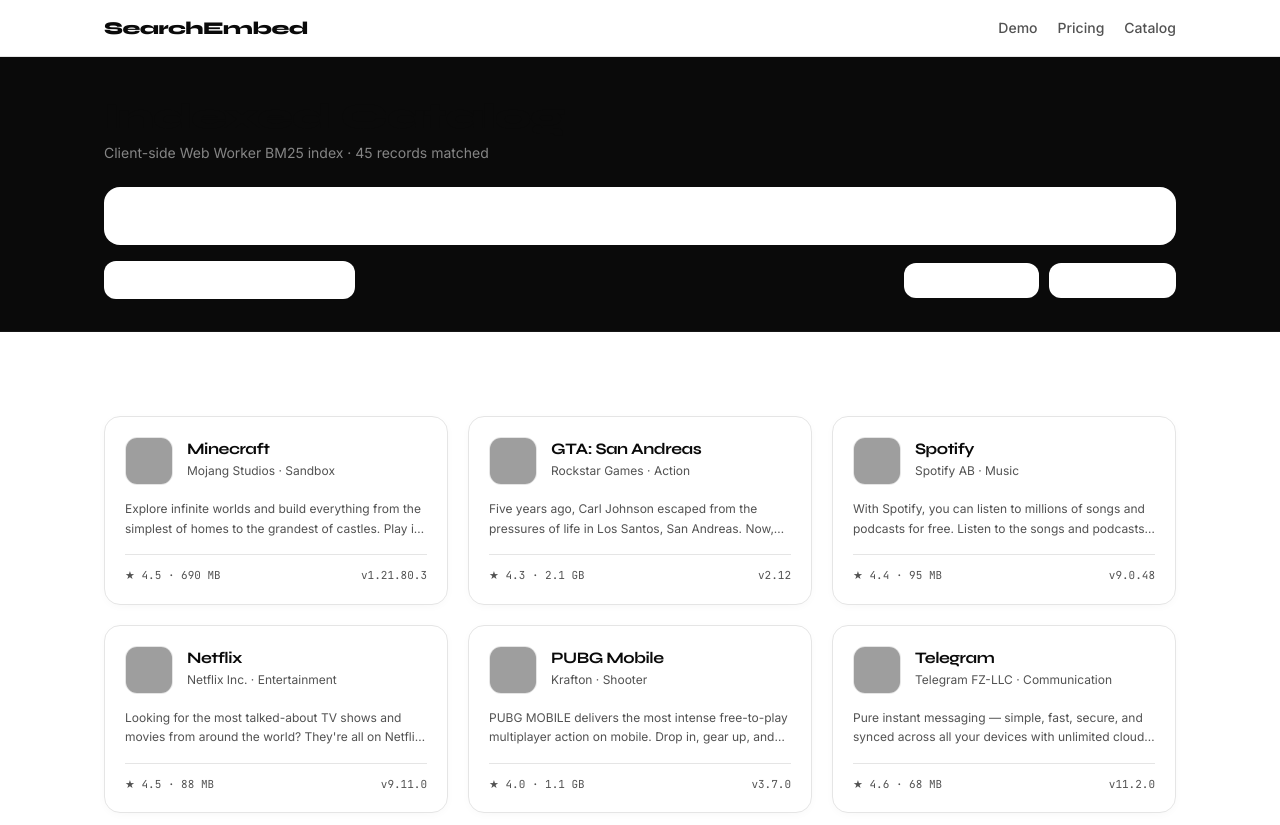
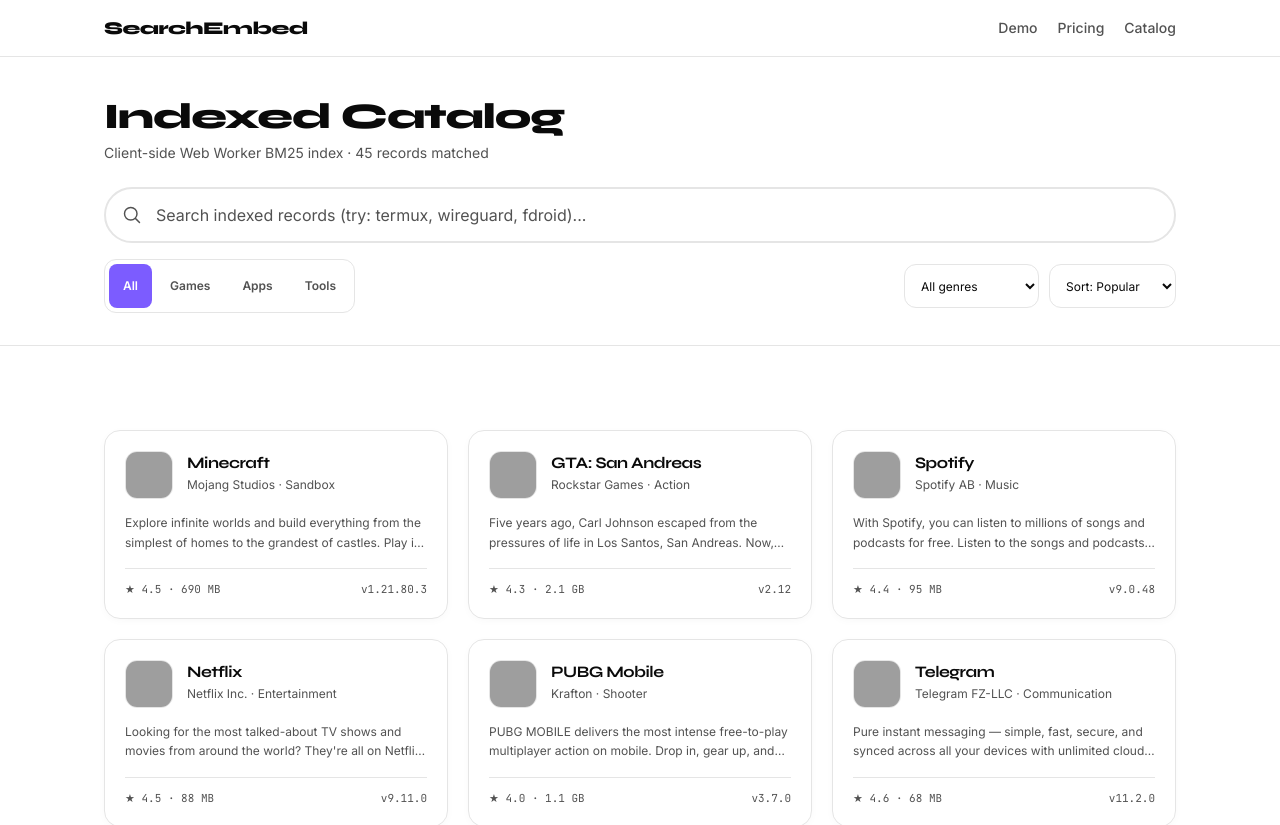
Before and after one commit to santoshkumarvvv/search-hub-, a Next.js app: page /catalog in a window 1280 px wide. Shown: the top 825 px of the page. Built offline with nearby package versions, Linux system fonts and the light colour scheme; grey boxes are pictures that could not be loaded.

Commit message:
fix: light catalog toolbar with 44px touch targets

```diff
--- a/components/Toolbar.tsx
+++ b/components/Toolbar.tsx
@@ -30,23 +30,22 @@ export default function Toolbar({
   onSort,
 }: ToolbarProps) {
   return (
-    <section aria-label="Catalog search and filters" className="border-b border-white/5 bg-ink">
+    <section aria-label="Catalog search and filters" className="border-b border-line bg-white">
       <div className="mx-auto max-w-[1120px] px-4 pt-10 pb-8 sm:px-6">
         <div className="mb-6 flex flex-col justify-between gap-2 sm:flex-row sm:items-end">
           <div>
-            <h1 className="font-display text-2xl font-extrabold text-white/90 sm:text-4xl">
+            <h1 className="font-display text-2xl font-extrabold text-ink sm:text-4xl">
               Indexed Catalog
             </h1>
-            <p className="mt-1.5 text-sm text-white/50">
+            <p className="mt-1.5 text-sm text-muted">
               Client-side Web Worker BM25 index · {count} records matched{loading ? ' · indexing…' : ''}
             </p>
           </div>
         </div>
 
-        {/* Prominent search input */}
-        <div className="flex items-center gap-3.5 rounded-2xl border border-white/5 bg-panel px-4 py-4 focus-within:border-white/20">
+        <div className="search-box flex items-center gap-3.5 px-4 py-3.5">
           <svg
-            className="h-5 w-5 shrink-0 text-white/50"
+            className="h-5 w-5 shrink-0 text-muted"
             fill="none"
             viewBox="0 0 24 24"
             stroke="currentColor"
@@ -64,23 +63,22 @@ export default function Toolbar({
             value={q}
             onChange={(e) => onQ(e.target.value)}
             aria-label="Search catalog apps, games, and developer tools"
-            placeholder="Search indexed records (try: termux, wireguard, fdroid,vlc, k9)..."
-            className="w-full bg-transparent text-sm text-white/90 placeholder:text-white/50 focus:outline-none sm:text-base"
+            placeholder="Search indexed records (try: termux, wireguard, fdroid)..."
+            className="w-full bg-transparent text-sm text-ink placeholder:text-muted focus:outline-none sm:text-base"
           />
         </div>
 
-        {/* Filter bar */}
         <div className="mt-4 flex flex-wrap items-center justify-between gap-3">
-          <div className="inline-flex flex-wrap items-center gap-1 rounded-xl border border-white/5 bg-panel p-1">
+          <div className="inline-flex flex-wrap items-center gap-1 rounded-xl border border-line bg-white p-1">
             {(['all', 'game', 'app', 'tool'] as const).map((c) => (
               <button
                 key={c}
                 type="button"
                 onClick={() => onCategory(c)}
-                className={`rounded-lg px-3.5 py-1.5 text-xs font-semibold transition ${
+                className={`min-h-11 rounded-lg px-3.5 py-2 text-xs font-semibold transition ${
                   category === c
-                    ? 'bg-white/10 text-white/90'
-                    : 'text-white/50 hover:text-white/90'
+                    ? 'bg-purple text-white'
+                    : 'text-muted hover:text-ink'
                 }`}
               >
                 {c === 'all' ? 'All' : c === 'game' ? 'Games' : c === 'app' ? 'Apps' : 'Tools'}
@@ -93,7 +91,7 @@ export default function Toolbar({
               aria-label="Filter by genre"
               value={genre}
               onChange={(e) => onGenre(e.target.value)}
-              className="rounded-xl border border-white/5 bg-panel px-3 py-2 text-xs text-white/90 focus:outline-none"
+              className="min-h-11 rounded-xl border border-line bg-white px-3 py-2 text-xs text-ink focus:outline-none"
             >
               <option value="all">All genres</option>
               {genres.map((g) => (
@@ -107,7 +105,7 @@ export default function Toolbar({
               aria-label="Sort catalog"
               value={sort}
               onChange={(e) => onSort(e.target.value as SortKey)}
-              className="rounded-xl border border-white/5 bg-panel px-3 py-2 text-xs text-white/90 focus:outline-none"
+              className="min-h-11 rounded-xl border border-line bg-white px-3 py-2 text-xs text-ink focus:outline-none"
             >
               <option value="popular">Sort: Popular</option>
               <option value="rating">Sort: Rating</option>
```
